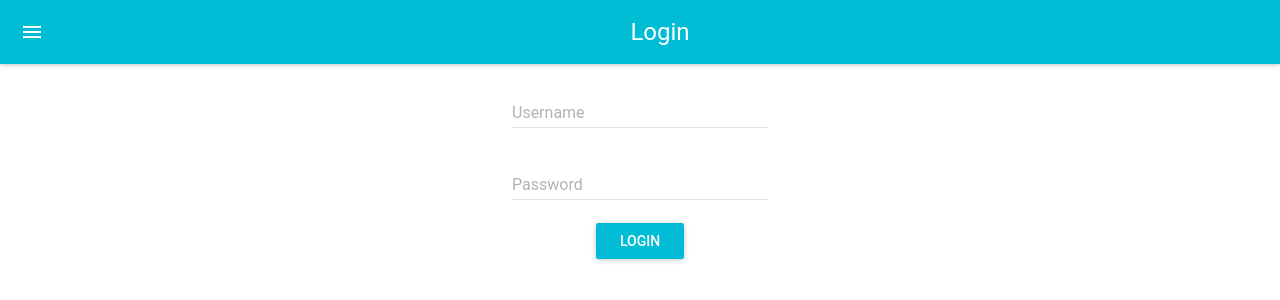
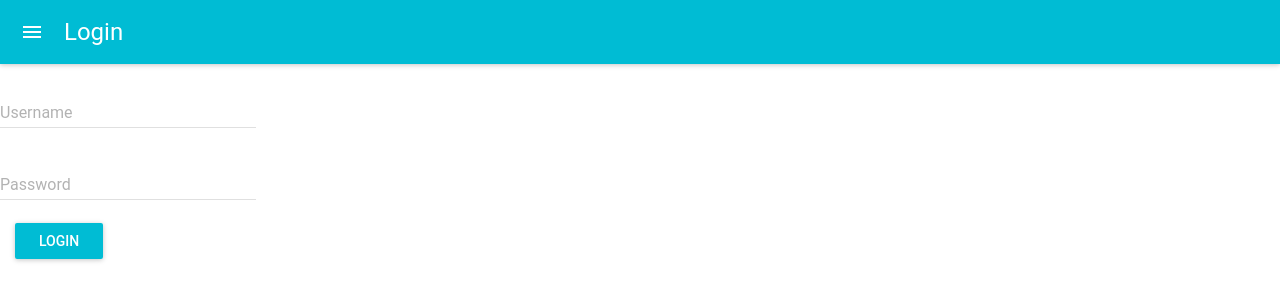
Before and after one commit to maddymz/Mathlab, a React (Create React App) app: page / in a window 1280 px wide. Shown: the top 300 px of the page. Built offline with nearby package versions, Linux system fonts and the light colour scheme.

Commit message:
US#37 Task#63 added routing from login page to student page

```diff
--- a/package.json
+++ b/package.json
@@ -7,6 +7,7 @@
     "material-ui": "^0.20.2",
     "react": "^16.9.0",
     "react-dom": "^16.9.0",
+    "react-router": "^5.1.1",
     "react-router-dom": "^5.1.1",
     "react-scripts": "3.1.2",
     "react-tap-event-plugin": "^3.0.3"
--- a/src/App.js
+++ b/src/App.js
@@ -1,26 +1,56 @@
+// import React, { Component } from 'react';
+// import './App.css';
+// import Login from './Login/Loginscreen';
+// import Student from './Student/Student'
+// import { BrowserRouter, Route } from 'react-router-dom'
+
+// class App extends Component {
+//   constructor(props) {
+//     super(props);
+//     this.state = {
+//       loginPage: []
+//     }
+//     console.log(props);
+
+//   }
+//   // componentDidMount() {
+//   //   var loginPage = [];
+//   //   loginPage.push(<Login parentContext={this} />);
+//   //   this.setState({
+//   //     loginPage: loginPage
+//   //   })
+//   // }
+//   render() {
+//     return (
+//       <BrowserRouter>
+//         <div className="App">
+//           <Login/>
+//           <Route path='/' Component={Login}/>
+//           <Route path='/student' Component={Student}/>
+//         </div>
+//       </BrowserRouter>
+//     );
+//   }
+// }
+
+// export default App;
+
+
+
 import React, { Component } from 'react';
-import './App.css';
-import Loginscreen from './Login/Loginscreen';
+import { Route, BrowserRouter } from 'react-router-dom'
+import Login from './Login/Loginscreen'
+import Student from './Student/Student'
 
 class App extends Component {
-  constructor(props){
-    super(props);
-    this.state={
-      loginPage:[]
-    }
-  }
-  componentDidMount(){
-    var loginPage =[];
-    loginPage.push(<Loginscreen parentContext={this}/>);
-    this.setState({
-                  loginPage:loginPage
-                    })
-  }
   render() {
     return (
-      <div className="App">
-        {this.state.loginPage}
-      </div>
+      <BrowserRouter>
+        <div className="App">
+          <Route exact path='/' component={Login} />
+          <Route path='/Student' component={Student} />
+        </div>
+      </BrowserRouter>
     );
   }
 }
--- a/src/Login/Loginscreen.js
+++ b/src/Login/Loginscreen.js
@@ -3,10 +3,10 @@
 import AppBar from 'material-ui/AppBar';
 import RaisedButton from 'material-ui/RaisedButton';
 import TextField from 'material-ui/TextField';
-import Student from '../Student/Student'
 
 // Login Component
 class Login extends Component {
+
   constructor(props) {
     super(props);
     this.state = {
@@ -23,7 +23,7 @@
     if (usernameRegex.test(username)) {
       if (passwordRegex.test(password)) {
         alert("Welcome " + username)
-``
+        this.props.history.push('/Student')
       } else {
         alert("Issue with password. Length should be between 8-30 containing alphabets and numbers.")
       }
--- a/src/index.js
+++ b/src/index.js
@@ -3,8 +3,4 @@
 import App from './App';
 import './index.css';
 
-
-ReactDOM.render(
-    <App />,
-    document.getElementById('root')
-);
+ReactDOM.render(<App />, document.getElementById('root'));
```
Also changed, not shown: 1 other file (tests, documents, lock files or other folders).
